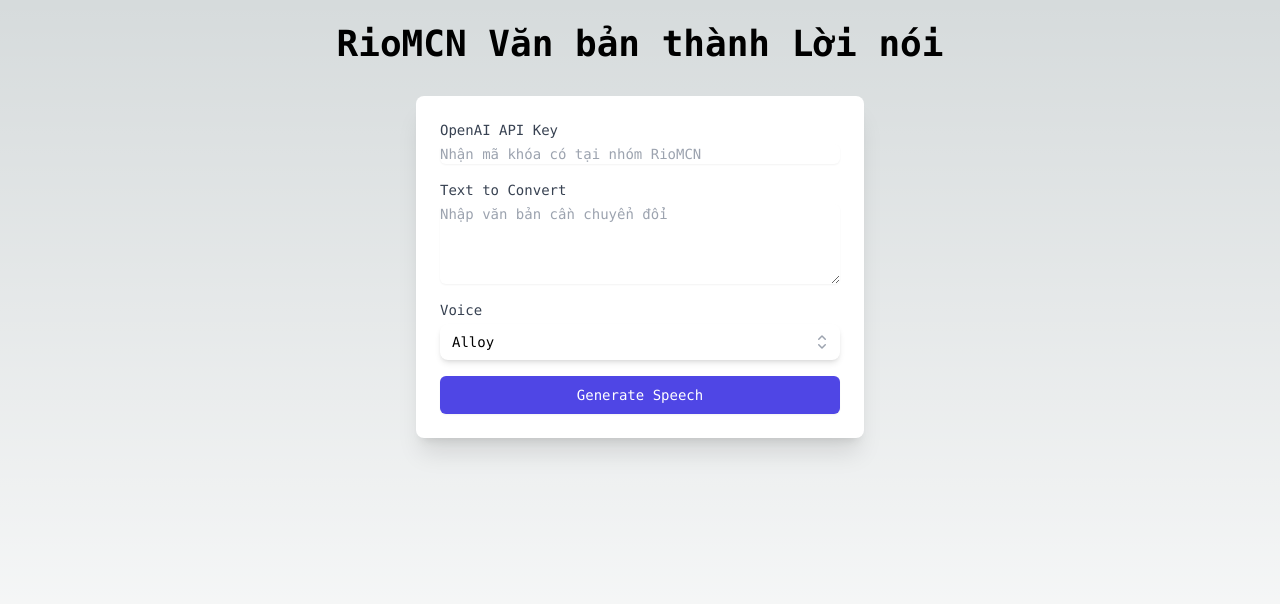
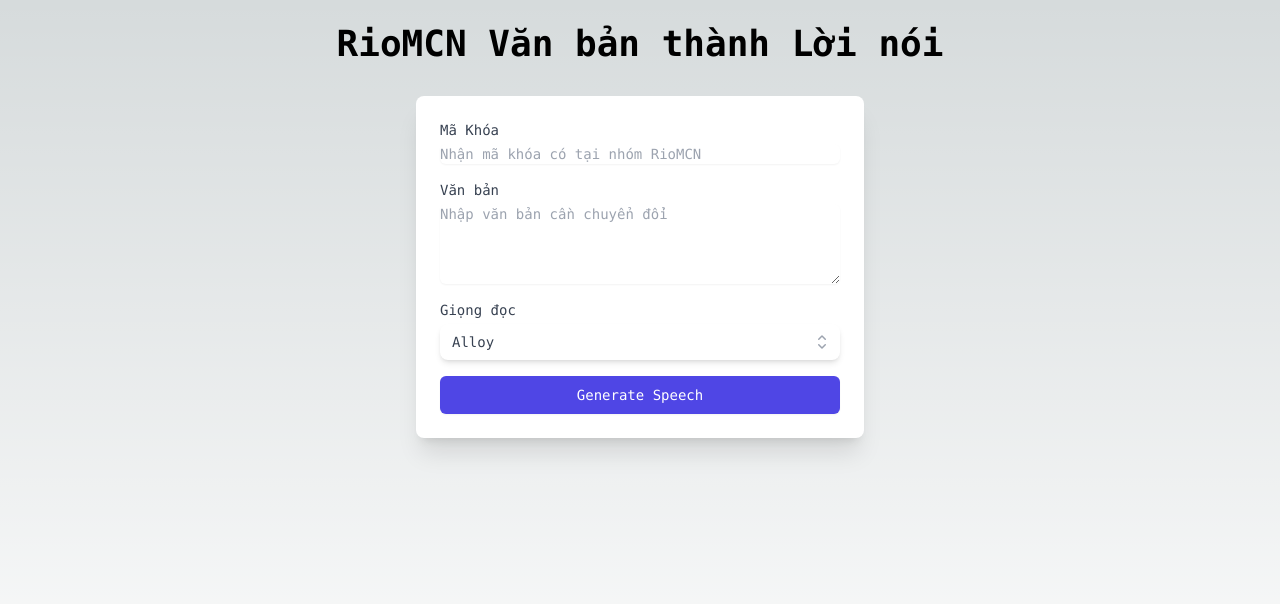
Before and after one commit to bcat95/riomcn-tts, a Next.js app: page / in a window 1280 px wide. Shown: the top 604 px of the page. Built offline with nearby package versions, Linux system fonts and the light colour scheme.

Commit message:
Update TextToSpeechForm.js

```diff
--- a/src/app/components/TextToSpeechForm.js
+++ b/src/app/components/TextToSpeechForm.js
@@ -63,7 +63,7 @@
       <form onSubmit={handleSubmit} className="space-y-4">
         <div>
           <label htmlFor="apiKey" className="block text-sm font-medium text-gray-700">
-            OpenAI API Key
+            Mã Khóa
           </label>
           <input
             type="password"
@@ -77,7 +77,7 @@
         </div>
         <div>
           <label htmlFor="text" className="block text-sm font-medium text-gray-700">
-            Text to Convert
+            Văn bản
           </label>
           <textarea
             id="text"
@@ -91,9 +91,9 @@
         </div>
         <div>
           <Listbox value={selectedVoice} onChange={setSelectedVoice}>
-            <Listbox.Label className="block text-sm font-medium text-gray-700">Voice</Listbox.Label>
+            <Listbox.Label className="block text-sm font-medium text-gray-700">Giọng đọc</Listbox.Label>
             <div className="relative mt-1">
-              <Listbox.Button className="relative w-full cursor-default rounded-lg bg-white py-2 pl-3 pr-10 text-left shadow-md focus:outline-none focus-visible:border-indigo-500 focus-visible:ring-2 focus-visible:ring-white focus-visible:ring-opacity-75 focus-visible:ring-offset-2 focus-visible:ring-offset-orange-300 sm:text-sm">
+              <Listbox.Button className="text-gray-700 relative w-full cursor-default rounded-lg bg-white py-2 pl-3 pr-10 text-left shadow-md focus:outline-none focus-visible:border-indigo-500 focus-visible:ring-2 focus-visible:ring-white focus-visible:ring-opacity-75 focus-visible:ring-offset-2 focus-visible:ring-offset-orange-300 sm:text-sm">
                 <span className="block truncate">{selectedVoice.name}</span>
                 <span className="pointer-events-none absolute inset-y-0 right-0 flex items-center pr-2">
                   <ChevronUpDownIcon className="h-5 w-5 text-gray-400" aria-hidden="true" />
```
